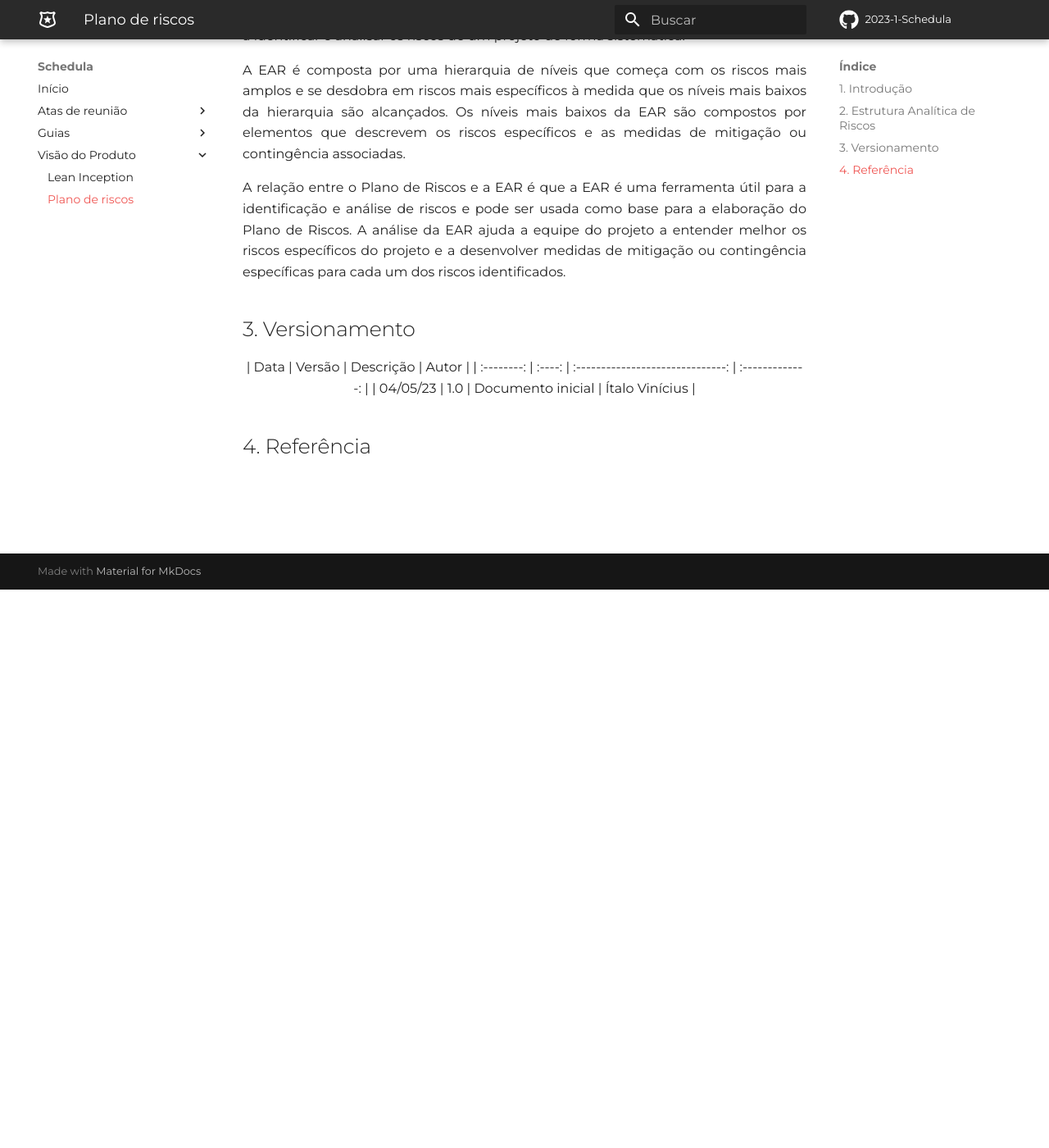
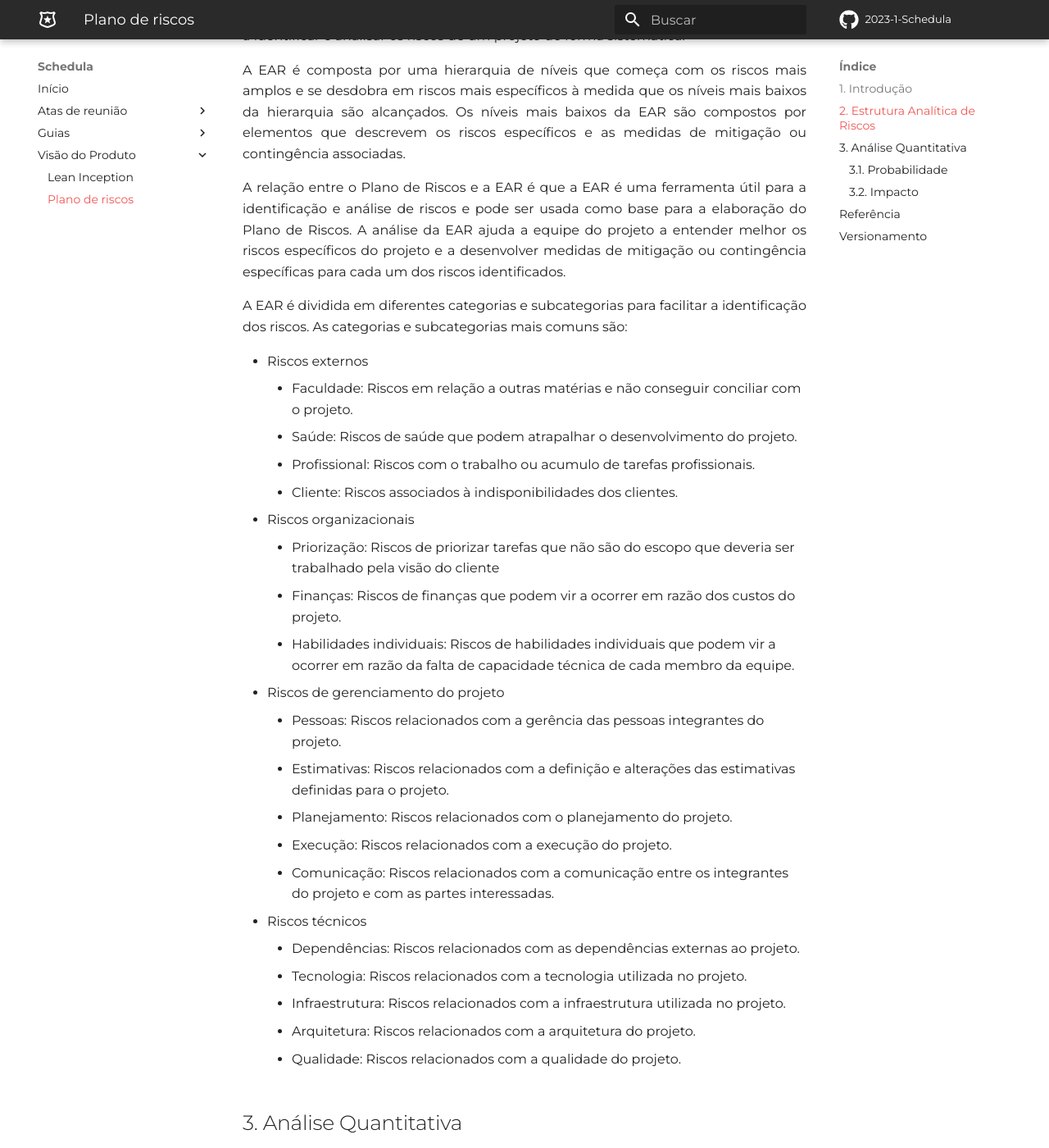
Before and after one commit to DITGO/2023-1-Schedula-Doc, an MkDocs documentation site: the page built from docs/visao_do_produto/plano_riscos.md, in a window 1280 px wide and 1400 px high, scrolled down 681 px. Shown: the whole window at 82% size. Built offline with MkDocs 1.6.1 and Material for MkDocs 9.7.7, drawn with Linux system fonts in a browser that asks for light colours; some web fonts are replaced; comment, search, counter and statistics services are not loaded; some of the changed text lies outside the part shown.

Commit message:
#16 EAR inicial

```diff
--- a/docs/visao_do_produto/plano_riscos.md
+++ b/docs/visao_do_produto/plano_riscos.md
@@ -14,7 +14,70 @@ A EAR é composta por uma hierarquia de níveis que começa com os riscos mais a
 
 A relação entre o Plano de Riscos e a EAR é que a EAR é uma ferramenta útil para a identificação e análise de riscos e pode ser usada como base para a elaboração do Plano de Riscos. A análise da EAR ajuda a equipe do projeto a entender melhor os riscos específicos do projeto e a desenvolver medidas de mitigação ou contingência específicas para cada um dos riscos identificados.
 
-## 3. Versionamento
+A EAR é dividida em diferentes categorias e subcategorias para facilitar a identificação dos riscos. As categorias e subcategorias mais comuns são:
+
+- Riscos externos
+    - Faculdade: Riscos em relação a outras matérias e não conseguir conciliar com o projeto.
+    - Saúde: Riscos de saúde que podem atrapalhar o desenvolvimento do projeto.
+    - Profissional: Riscos com o trabalho ou acumulo de tarefas profissionais.
+    - Cliente: Riscos associados à indisponibilidades dos clientes.
+- Riscos organizacionais
+    - Priorização: Riscos de priorizar tarefas que não são do escopo que deveria ser trabalhado pela visão do cliente
+    - Finanças: Riscos de finanças que podem vir a ocorrer em razão dos custos do projeto.
+    - Habilidades individuais: Riscos de habilidades individuais que podem vir a ocorrer em razão da falta de capacidade técnica de cada membro da equipe.
+- Riscos de gerenciamento do projeto
+    - Pessoas: Riscos relacionados com a gerência das pessoas integrantes do projeto.
+    - Estimativas: Riscos relacionados com a definição e alterações das estimativas definidas para o projeto.
+    - Planejamento: Riscos relacionados com o planejamento do projeto.
+    - Execução: Riscos relacionados com a execução do projeto.
+    - Comunicação: Riscos relacionados com a comunicação entre os integrantes do projeto e com as partes interessadas.
+- Riscos técnicos
+    - Dependências: Riscos relacionados com as dependências externas ao projeto.
+    - Tecnologia: Riscos relacionados com a tecnologia utilizada no projeto.
+    - Infraestrutura: Riscos relacionados com a infraestrutura utilizada no projeto.
+    - Arquitetura: Riscos relacionados com a arquitetura do projeto.
+    - Qualidade: Riscos relacionados com a qualidade do projeto.
+
+## 3. Análise Quantitativa
+
+### 3.1. Probabilidade
+
+<center>
+
+**Probabilidade** | **Intervalo** | **Peso**
+:---------------: | :-----------: | :------:
+**Muito Alta**    |   81 ~ 100    |    5
+**Alta**          |   61 ~ 80     |    4
+**Média**         |   41 ~ 60     |    3
+**Baixa**         |   21 ~ 40     |    2
+**Muito Baixa**   |   0 ~ 20      |    1
+
+</center>
+
+### 3.2. Impacto
+
+<center>
+
+**Impacto**       |                     **Descrição**                      | **Peso**
+:---------------: | :----------------------------------------------------: | :------:
+**Muito Alto**    | O impacto inviabiliza o projeto                        |    5
+**Alto**          | Há grande impacto no desenvolvimento do projeto        |    4
+**Médio**         | Possui certo impacto porém é facilmente recuperado     |    3
+**Baixo**         | Pouco impacto no desenvolvimento do projeto            |    2
+**Muito Baixo**   | Impacto pouco expressivo no desenvolvimento do projeto |    1
+
+</center>
+
+## Referência
+
+> [1] Aguiar, Mauricio. "Gerenciando riscos nos projetos de software." Developer’s Magazine. Disponível em: <http://metricas.com.br/downloads/Gerenciamento_de_Riscos.pdf> (2011). Acesso em: 04 de maio de 2023.
+
+> [2] Gerenciando os riscos do projeto com a matriz de probabilidade e impacto. Disponível em: <https://glicfas.com.br/estrutura-analitica-de-riscos-2/>. Acesso em: 4 de maio de 2023.
+
+> [3] 2022-2-MeasureSoftGram-Doc. EPS/MDS, , 5 dez. 2022. Disponível em: <https://github.com/fga-eps-mds/2022-2-MeasureSoftGram-Doc>. Acesso em: 6 maio. 2023
+
+
+## Versionamento
 
 <center>
 
@@ -23,7 +86,3 @@ A relação entre o Plano de Riscos e a EAR é que a EAR é uma ferramenta útil
 |  04/05/23  |  1.0   |   Documento inicial              |   Ítalo Vinícius  |
 
 </center>
-
-## 4. Referência
-
->
```
